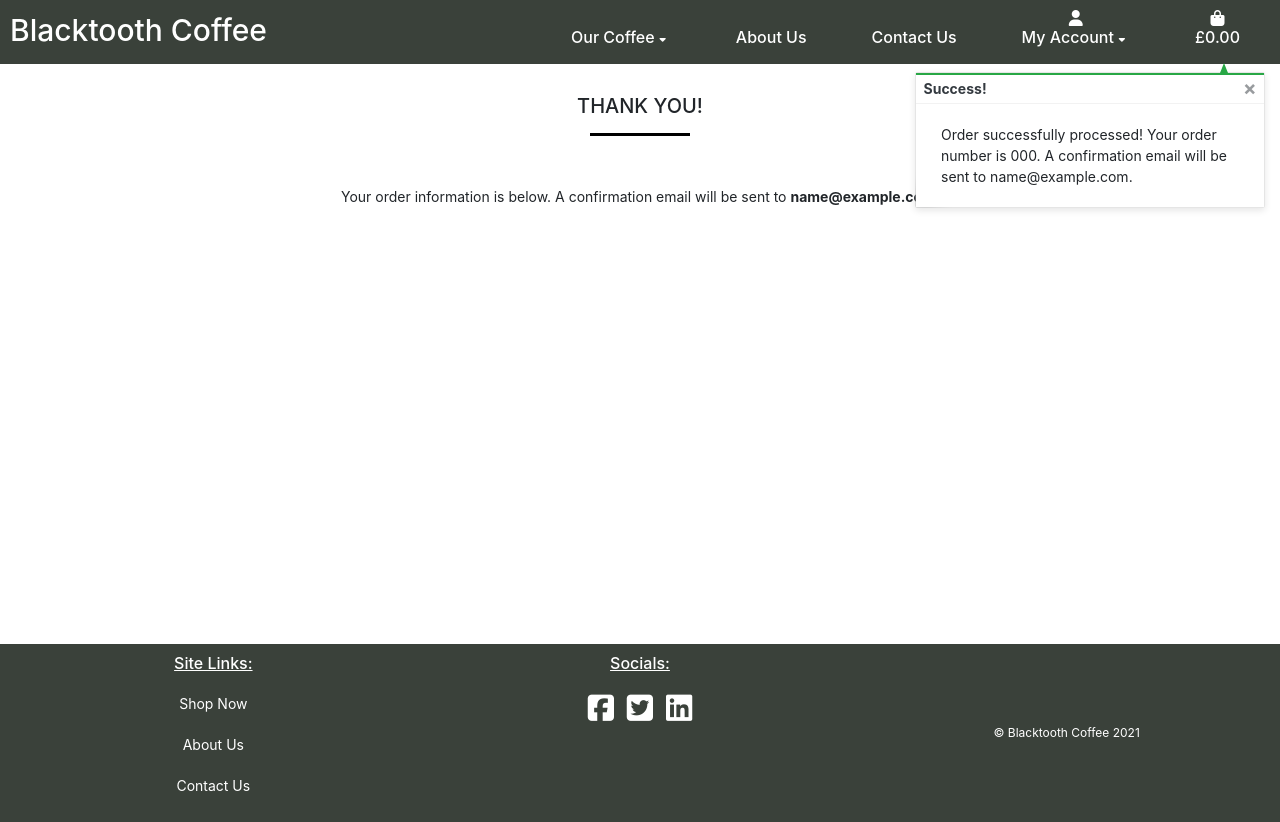
After one commit to scottsimpson91/CI-MS4-Blacktooth-Coffee, a Django app: page /checkout/checkout_success/000 in a window 1280 px wide. The commit adds this page. Run offline with Django 3.2, Linux system fonts and the light colour scheme; tables that the repository leaves empty hold one stand-in row (values such as "Sample post"); some libraries are stand-ins or nearby versions.

Commit message:
FEAT: Add checkout success logic, templates and styles

```diff
--- a/checkout/__init__.py
+++ b/checkout/__init__.py
@@ -0,0 +1 @@
+default_app_config = 'checkout.apps.CheckoutConfig'
--- a/checkout/models.py
+++ b/checkout/models.py
@@ -37,7 +37,7 @@ class Order(models.Model):
         Update grand total each time a line item is added,
         accounting for delivery costs.
         """
-        self.order_total = self.lineitems.aggregate(Sum('lineitem_total'))['lineitem_total__sum']
+        self.order_total = self.lineitems.aggregate(Sum('lineitem_total'))['lineitem_total__sum'] or 0
         if self.order_total < settings.FREE_DELIVERY_THRESHOLD:
             self.delivery_cost = self.order_total * settings.STANDARD_DELIVERY_PERCENTAGE / 100
         else:
--- a/checkout/signals.py
+++ b/checkout/signals.py
@@ -13,7 +13,7 @@ def update_on_save(sender, instance, created, **kwargs):
 
 
 @receiver(post_delete, sender=OrderLineItem)
-def update_on_save(sender, instance, **kwargs):
+def update_on_delete(sender, instance, **kwargs):
     """
     Update order total on lineitem delete
     """
--- /dev/null
+++ b/checkout/templates/checkout/checkout_success.html
@@ -0,0 +1,23 @@
+{% extends "base.html" %}
+{% load static %}
+
+{% block content %}
+    <div class="checkout-success-container">
+        <div class="row">
+            <div class="col">
+                <h2 class="heading">Thank You!</h2>
+                <hr class="heading-hr">
+            </div>
+        </div>
+<!--======================================== ORDER CONFIRMATION - FROM BOUTIQUE ADO ========================================-->
+        <div class="row">
+            <div class="col-12 col-md-8 offset-md-2 mb-2">
+                <p class="checkout-success-paragraph">Your order information is below. A confirmation email will be sent to <strong>{{ order.email }}</strong>.</p>
+            </div>
+        </div>
+<!--======================================== CHECKOUT SUMMARY - FROM BOUTIQUE ADO ========================================-->
+        <div class="ol-12 col-md-8 offset-md-2">
+
+        </div>
+    </div>
+{% endblock %}
--- a/checkout/urls.py
+++ b/checkout/urls.py
@@ -2,5 +2,6 @@ from django.urls import path
 from . import views
 
 urlpatterns = [
-    path('', views.checkout, name='checkout')
+    path('', views.checkout, name='checkout'),
+    path('checkout_success/<order_number>', views.checkout_success, name='checkout_success'),
 ]
--- a/checkout/views.py
+++ b/checkout/views.py
@@ -1,8 +1,10 @@
-from django.shortcuts import render, redirect, reverse
+from django.shortcuts import render, redirect, reverse, get_object_or_404
 from django.contrib import messages
 from django.conf import settings
 
 from .forms import OrderForm
+from .models import Order, OrderLineItem
+from products.models import Product
 from bag.contexts import bag_contents
 
 import stripe
@@ -12,21 +14,63 @@ def checkout(request):
     stripe_public_key = settings.STRIPE_PUBLIC_KEY
     stripe_secret_key = settings.STRIPE_SECRET_KEY
 
-    bag = request.session.get('bag', {})
-    if not bag:
-        messages.error(request, "There's nothing in your bag at the moment")
-        return redirect(reverse('products'))
+    if request.method == 'POST':
+        bag = request.session.get('bag', {})
 
-    current_bag = bag_contents(request)
-    total = current_bag['grand_total']
-    stripe_total = round(total * 100)
-    stripe.api_key = stripe_secret_key
-    intent = stripe.PaymentIntent.create(
-        amount=stripe_total,
-        currency=settings.STRIPE_CURRENCY,
-    )
+        form_data = {
+            'full_name': request.POST['full_name'],
+            'email': request.POST['email'],
+            'phone_number': request.POST['phone_number'],
+            'country': request.POST['country'],
+            'postcode': request.POST['postcode'],
+            'town_or_city': request.POST['town_or_city'],
+            'street_address1': request.POST['street_address1'],
+            'street_address2': request.POST['street_address2'],
+            'county': request.POST['county'],
+        }
+        order_form = OrderForm(form_data)
+        if order_form.is_valid():
+            order = order_form.save()
+            for item_id, item_data in bag.items():
+                try:
+                    product = Product.objects.get(id=item_id)
+                    if isinstance(item_data, int):
+                        order_line_item = OrderLineItem(
+                            order=order,
+                            product=product,
+                            quantity=item_data,
+                        )
+                        order_line_item.save()
+                except Product.DoesNotExist:
+                    messages.error(request, (
+                        "One of the products in your bag wasn't found in our database. "
+                        "Please call us for assistance!")
+                    )
+                    order.delete()
+                    return redirect(reverse('view_bag'))
 
-    order_form = OrderForm()
+            request.session['save_info'] = 'save-info' in request.POST
+            return redirect(reverse(
+                'checkout_success', args=[order.order_number]))
+        else:
+            messages.error(request, 'There was an error with your form. \
+                Please double check your information.')
+    else:
+        bag = request.session.get('bag', {})
+        if not bag:
+            messages.error(request, "There's nothing in your bag at the moment")
+            return redirect(reverse('products'))
+
+        current_bag = bag_contents(request)
+        total = current_bag['grand_total']
+        stripe_total = round(total * 100)
+        stripe.api_key = stripe_secret_key
+        intent = stripe.PaymentIntent.create(
+            amount=stripe_total,
+            currency=settings.STRIPE_CURRENCY,
+        )
+
+        order_form = OrderForm()
 
     if not stripe_public_key:
         messages.warning(request, 'Stripe public key is missing. \
@@ -40,3 +84,24 @@ def checkout(request):
     }
 
     return render(request, template, context)
+
+
+def checkout_success(request, order_number):
+    """
+    Handle successful checkouts
+    """
+    save_info = request.session.get('save_info')
+    order = get_object_or_404(Order, order_number=order_number)
+    messages.success(request, f'Order successfully processed! \
+        Your order number is {order_number}. A confirmation \
+        email will be sent to {order.email}.')
+
+    if 'bag' in request.session:
+        del request.session['bag']
+
+    template = 'checkout/checkout_success.html'
+    context = {
+        'order': order,
+    }
+
+    return render(request, template, context)
--- a/static/css/base.css
+++ b/static/css/base.css
@@ -452,6 +452,7 @@ footer {
 
 .bag-toast-paragraph, .bag-toast-paragraph strong, .bag-toast-paragraph span {
     font-size: 1.4rem;
+    margin-top: 1rem;
 }
 
 .bag-notification-wrapper {
@@ -697,3 +698,14 @@ label {
 .stripe-style-input::placeholder {
     color: #aab7c4;
 }
+
+/*--------------------------------------------Checkout Success Page*/
+.checkout-success-container {
+    min-height: 70vh;
+}
+
+.checkout-success-paragraph, .checkout-success-paragraph strong {
+    margin-top: 5rem;
+    text-align: center;
+    font-size: 1.4rem;
+}
```
